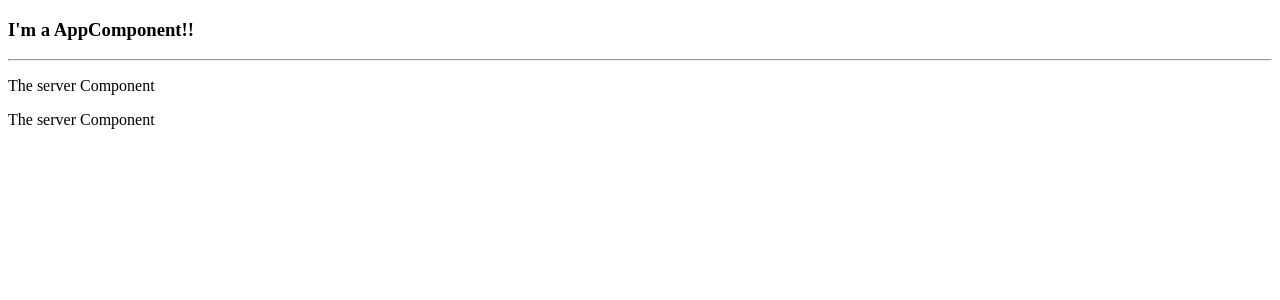
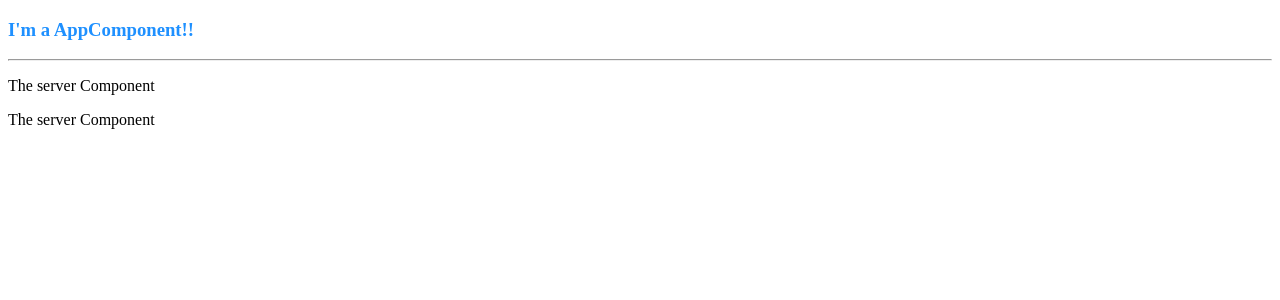
Before and after one commit to JuanOlivadoti/Angular5Course-Max, an Angular app in the folder my-first-app/: page / in a window 1280 px wide. Shown: the top 300 px of the page. Built offline with nearby package versions, Linux system fonts and the light colour scheme.

Commit message:
templateUrl template styleUrls styles

```diff
--- a/my-first-app/src/app/app.component.css
+++ b/my-first-app/src/app/app.component.css
@@ -0,0 +1,3 @@
+h3{
+    color: darkblue;
+}
--- a/my-first-app/src/app/app.component.html
+++ b/my-first-app/src/app/app.component.html
@@ -1,3 +1,9 @@
-<h3>I'm a AppComponent!!</h3>
-<hr>
-<app-servers></app-servers>
+<div class="container">
+  <div class="row">
+    <div class="col-xs-12">
+      <h3>I'm a AppComponent!!</h3>
+      <hr>
+      <app-servers></app-servers>
+    </div>
+  </div>
+</div>
--- a/my-first-app/src/app/app.component.ts
+++ b/my-first-app/src/app/app.component.ts
@@ -3,7 +3,12 @@ import { Component } from '@angular/core';
 @Component({
   selector: 'app-root',
   templateUrl: './app.component.html',
-  styleUrls: ['./app.component.css']
+  // styleUrls: ['./app.component.css']
+  styles:[`
+  h3{
+    color: dodgerblue;
+  }
+  `]//para definicion de estilos pequeños.
 })
 export class AppComponent {
 }
--- a/my-first-app/src/app/servers/servers.component.ts
+++ b/my-first-app/src/app/servers/servers.component.ts
@@ -2,6 +2,8 @@ import { Component, OnInit } from '@angular/core';
 
 @Component({
   selector: 'app-servers',
+  // template: `<app-server></app-server>
+  //             <app-server></app-server>`, //cuando el html es pequeño.
   templateUrl: './servers.component.html',
   styleUrls: ['./servers.component.css']
 })
```
